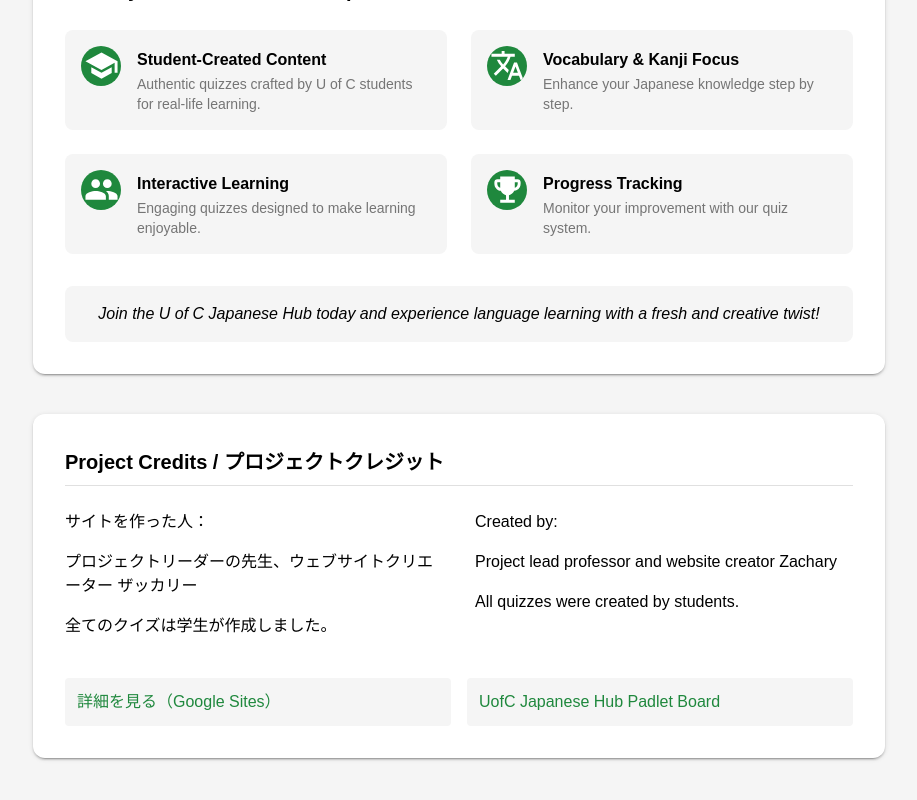
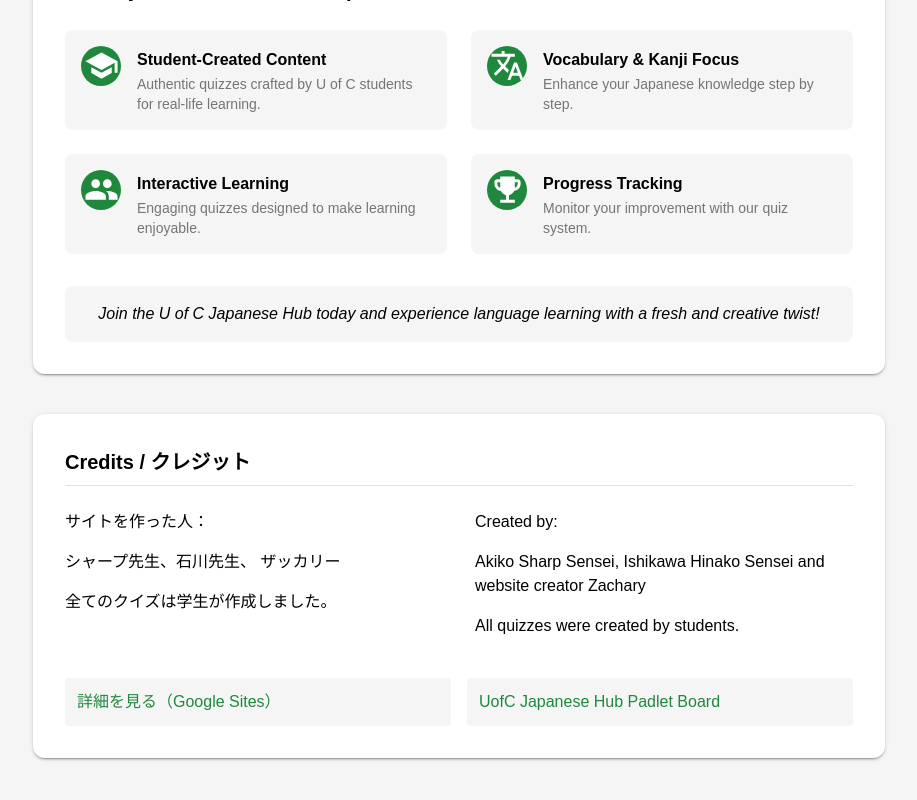
Before and after one commit to zacharykoo/Japanese-Learning, a React (Create React App) app: page /Japanese-Learning/about in a window 1280 px wide. Shown: the part 1337-2137 px from the top of the page, without its empty margins (181-1098 px from the left). Built offline with nearby package versions, Linux system fonts and the light colour scheme.

Commit message:
Changed about us page's creditors

```diff
--- a/src/components/aboutUs/AboutUs.jsx
+++ b/src/components/aboutUs/AboutUs.jsx
@@ -232,7 +232,7 @@
         {/* Credits Section */}
         <Paper elevation={2} sx={{ p: 4, borderRadius: 3 }}>
           <Typography variant="h6" gutterBottom sx={{ fontWeight: 'bold' }}>
-            Project Credits / プロジェクトクレジット
+            Credits / クレジット
           </Typography>
           <Divider sx={{ mb: 3 }} />
 
@@ -242,7 +242,7 @@
                 サイトを作った人：
               </Typography>
               <Typography variant="body1" paragraph>
-                プロジェクトリーダーの先生、ウェブサイトクリエーター ザッカリー
+                シャープ先生、石川先生、 ザッカリー
               </Typography>
               <Typography variant="body1">
                 全てのクイズは学生が作成しました。
@@ -253,7 +253,7 @@
                 Created by:
               </Typography>
               <Typography variant="body1" paragraph>
-                Project lead professor and website creator Zachary
+                Akiko Sharp Sensei, Ishikawa Hinako Sensei and website creator Zachary
               </Typography>
               <Typography variant="body1">
                 All quizzes were created by students.
```
